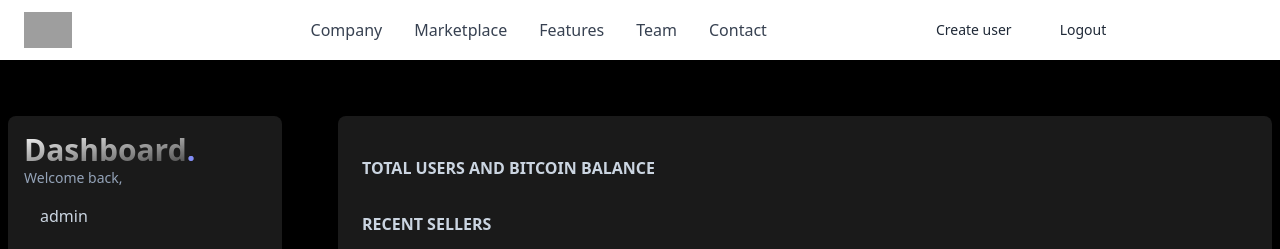
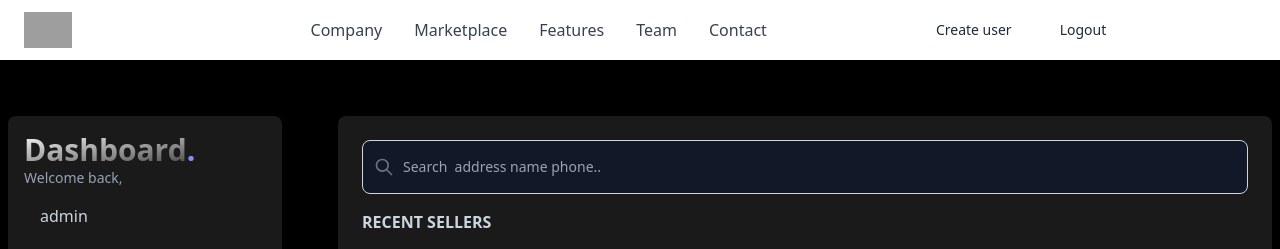
Before and after one commit to fredtruix/Bitcoin-admin, a Django app: page /address/ in a window 1280 px wide. Shown: the top 249 px of the page. Run offline with Django 3.2, Linux system fonts and the light colour scheme; a user stored in the database is signed in; data comes from the database, SQL or seed files in the repository; both versions use the stored data as it was after the commit; data that the repository does not hold is empty; some libraries are stand-ins or nearby versions; grey boxes are pictures that could not be loaded.

Commit message:
build: search

```diff
--- a/frontend/templates/frontend/alladdress.html
+++ b/frontend/templates/frontend/alladdress.html
@@ -5,14 +5,24 @@
 <div class="antialiased w-full h-auto text-slate-300 relative py-4">
     <div class="grid grid-cols-12 mx-auto gap-2 sm:gap-4 md:gap-6 lg:gap-10 xl:gap-14 max-w-7xl my-10 px-2">
         {% include 'frontend/component/aside.html' %}
-        <div id="content" class="bg-white/10 col-span-9 rounded-lg p-6">
+        <div id="content" class="bg-white/10 col-span-12 md:col-span-9 rounded-lg p-6">
             <div id="24h">
-                <h1 class="font-bold py-4 uppercase">Total users and bitcoin balance</h1>
+
+
+            <label for="default-search" class="mb-2 text-sm font-medium text-gray-900 sr-only dark:text-white">Search</label>
+            <div class="relative">
+                <div class="absolute inset-y-0 left-0 flex items-center pl-3 pointer-events-none">
+                    <svg aria-hidden="true" class="w-5 h-5 text-gray-500 dark:text-gray-400" fill="none" stroke="currentColor" viewBox="0 0 24 24" xmlns="http://www.w3.org/2000/svg"><path stroke-linecap="round" stroke-linejoin="round" stroke-width="2" d="M21 21l-6-6m2-5a7 7 0 11-14 0 7 7 0 0114 0z"></path></svg>
+                </div>
+                <input type="search" name="q" hx-trigger="keyup changed, every 2s load delay:500ms" hx-get="/btc-address" hx-target="#address" id="default-search" class="block w-full p-4 pl-10 text-sm text-gray-300 border border-gray-300 rounded-lg bg-gray-900 focus:ring-blue-500 focus:border-blue-500 " placeholder="Search  address name phone.." required>
+            </div>
+
+
             </div>
 
             <div id="last-users">
                 <h1 class="font-bold py-4 uppercase">Recent Sellers</h1>
-                <div class="overflow-x-scroll bg-black/30" hx-get="/btc-address" hx-trigger="every 10s">
+                <div class="overflow-x-scroll bg-black/30"  id="address" >
                   <p class="text-center">
                     <img class="h-60 w-80" src="https://i.pinimg.com/originals/c4/3b/2d/c43b2d56b4ec611ac450e6782f7143b7.gif" alt="loader" srcset=""></p>
                 </div>
--- a/frontend/templates/frontend/index.html
+++ b/frontend/templates/frontend/index.html
@@ -7,7 +7,7 @@
       {% include 'frontend/component/aside.html' %}
         <div id="content" class="bg-white/10 col-span-12 md:col-span-9 rounded-lg p-6">
             <div id="24h">
-                <h1 class="font-bold py-4 uppercase">Total users and bitcoin balance, Admin address : {{ address.address }} </h1>
+                <h1 class="font-bold py-4 uppercase text-xs">Total users and bitcoin balance, Admin address : {{ address.address|truncatechars:15 }} </h1>
                 <div id="stats" hx-get="/counts" hx-trigger="every 10s" class="grid gird-cols-1 md:grid-cols-2 lg:grid-cols-3 gap-6">
 
                 </div>
@@ -15,10 +15,11 @@
 
             <div id="last-users">
                 <h1 class="font-bold py-4 uppercase">Recent Sellers</h1>
-                <div class="overflow-x-scroll bg-black/30" hx-get="/btc-address" hx-trigger="every 2s">
+                <div class="overflow-x-scroll bg-black/30 mb-5" hx-get="/addview" hx-trigger="every 2s">
                   <p class="text-center">
                     <img class="h-60 w-80" src="https://i.pinimg.com/originals/c4/3b/2d/c43b2d56b4ec611ac450e6782f7143b7.gif" alt="loader" srcset=""></p>
                 </div>
+                <a class="text-xs  bg-indigo-800 py-2 px-2 rounded-lg text-white font-semibold text-center" href="{% url 'address' %}">Load users addresses</a>
             </div>
 
         </div>
--- a/frontend/urls.py
+++ b/frontend/urls.py
@@ -1,13 +1,14 @@
 from django.urls import path
 from .views import (Dashboard, registerView, LoginView,
                     LogoutView, createUserView, BitcoinAddressView,
-                    AlladddressView, StaffView, CountsView, DetailView, BalanceView, comfirmView)
+                    AlladddressView, StaffView, CountsView, DetailView, AddressView,  BalanceView, comfirmView)
 
 
 urlpatterns = [
     path('dashboard/', Dashboard.as_view(), name="dashboard"),
     path('createuser/', createUserView.as_view(), name="createuser"),
     path('address/', AlladddressView.as_view(), name="address"),
+    path('addview/', AddressView.as_view(), name="addview"),
     path('staffs/', StaffView.as_view(), name="staffs"),
     path('counts/', CountsView.as_view(), name="counts"),
     path('detail/<str:fullName>/', DetailView.as_view(), name="detail"),
--- a/frontend/views.py
+++ b/frontend/views.py
@@ -9,6 +9,7 @@ from bitcoin import *
 import requests
 from .models import B_users, Admin_address
 from django.contrib.auth.models import User
+from django.db.models import Q
 
 
 # Create your views here.
@@ -18,26 +19,22 @@ class Dashboard(LoginRequiredMixin, View):
     template_name = "frontend/index.html"
     login_url = 'login'
 
-
-
-
     def get(self, request, *args, **kwargs) -> render:
 
         context = {
-            "address":Admin_address.objects.first()
+            "address": Admin_address.objects.first()
         }
-        # i = 0
-        # while i == 0:
-        #     print("hi")
 
+        address = B_users.objects.all()
+        for i in address:
+            if i.Btc_address:
+                print("yes")
 
         return render(request, self.template_name, context)
 
 
-
 class StaffView(LoginRequiredMixin, View):
     template_name = "frontend/staff.html"
-
 
     def get(self, request, *args, **kwargs):
         context = {
@@ -53,40 +50,33 @@ class CountsView(LoginRequiredMixin, View):
     def get(self, request, *args, **kwargs):
         address = Admin_address.objects.first()
         address = address.address
-        balance = requests.get('https://blockchain.info/q/addressbalance/' + address)
+        balance = requests.get(
+            'https://blockchain.info/q/addressbalance/' + address)
         btc_address_count = B_users.objects.all().count()
         staffs = User.objects.all().count()
 
-
         context = {
             'balance': balance.text,
-            "btc_count":btc_address_count,
-            "staffs":staffs
+            "btc_count": btc_address_count,
+            "staffs": staffs
         }
         return render(request, self.template_name, context)
 
 
-
-
-
-
 class DetailView(LoginRequiredMixin, View):
     template_name = "frontend/detail.html"
-    login_url ="login"
-
-
+    login_url = "login"
 
     def get(self, request, *args, **kwargs):
         detail = B_users.objects.get(fullName=kwargs["fullName"])
         address = detail.Btc_address
-        tx_history = history("3MqUP6G1daVS5YTD8fz3QgwjZortWwxXFd")
-        print(tx_history)
+        # tx_history = history("3MqUP6G1daVS5YTD8fz3QgwjZortWwxXFd")
+        # print(tx_history)
         context = {
-            "detail":detail
+            "detail": detail
             # "details":tx_history
         }
         return render(request, self.template_name, context)
-
 
 
 class createUserView(LoginRequiredMixin, View):
@@ -116,10 +106,34 @@ class BitcoinAddressView(LoginRequiredMixin, View):
     login_url = "login"
 
     def get(self, request, *args, **kwargs):
+        q = request.GET.get("q")
+        if q:
+            context = {
+                "btc_details": B_users.objects.filter(
+                    Q(fullName__icontains=q) |
+                    Q(Btc_address__icontains=q) |
+                    Q(phone_number__icontains=q) |
+                    Q(email__icontains=q)
+                    )
+            }
+        else:
+            context = {
+                "btc_details": B_users.objects.all()
+            }
+
+        return render(request, self.template_name, context)
+
+
+class AddressView(LoginRequiredMixin, View):
+    template_name = "frontend/btc_address.html"
+    login_url = "login"
+
+    def get(self, request, *args, **kwargs):
         context = {
-            "btc_details": B_users.objects.all()
+            "btc_details": B_users.objects.all()[0:2]
         }
         return render(request, self.template_name, context)
+
 
 class AlladddressView(LoginRequiredMixin, View):
     template_name = "frontend/alladdress.html"
@@ -134,11 +148,12 @@ class BalanceView(LoginRequiredMixin, View):
     login_url = "login"
 
     def get(self, request, *args, **kwargs):
-        details = B_users.objects.get(fullName = kwargs["name"])
+        details = B_users.objects.get(fullName=kwargs["name"])
         address = details.Btc_address
-        balance = requests.get('https://blockchain.info/q/addressbalance/' + address)
+        balance = requests.get(
+            'https://blockchain.info/q/addressbalance/' + address)
         context = {
-            "balance":balance.text
+            "balance": balance.text
         }
         return render(request, self.template_name, context)
 
@@ -147,13 +162,13 @@ class comfirmView(LoginRequiredMixin, View):
     template_name = "frontend/confirm.html"
     login_url = "login"
 
-
     def get(self, request, *args, **kwargs):
-        details = B_users.objects.get(fullName = kwargs["name"])
+        details = B_users.objects.get(fullName=kwargs["name"])
         address = details.Btc_address
-        balance = requests.get('https://blockchain.info/q/addressbalance/' + address)
+        balance = requests.get(
+            'https://blockchain.info/q/addressbalance/' + address)
         context = {
-            "balance":balance.text
+            "balance": balance.text
         }
         return render(request, self.template_name, context)
 
--- a/manage.py
+++ b/manage.py
@@ -18,5 +18,7 @@ def main():
     execute_from_command_line(sys.argv)
 
 
+
+
 if __name__ == '__main__':
     main()
```
Also changed, not shown: frontend/templates/frontend/detail.html (+7 -7 lines), db.sqlite3.
